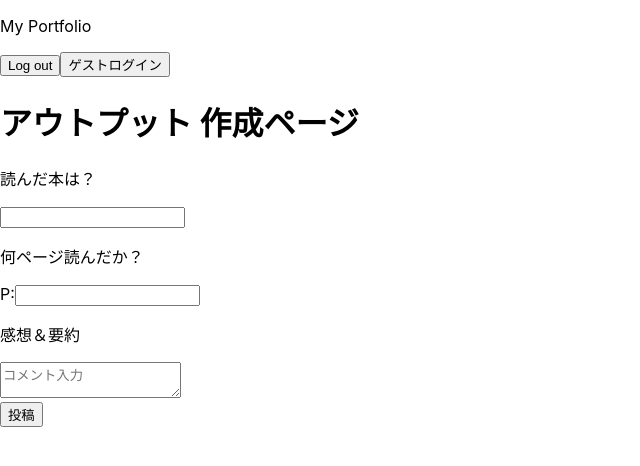
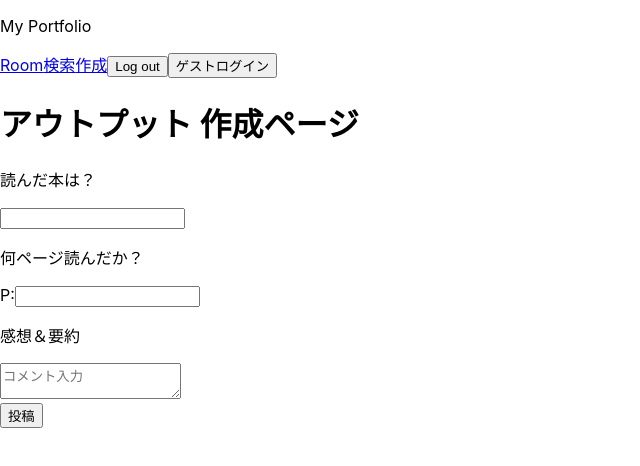
Before and after one commit to kotaro-lab457/ReadOut, a React (Create React App) app: page /make in a window 1280 px wide. Shown: the top 466 px of the page, without its empty margins (0-640 px from the left). Built offline with nearby package versions, Linux system fonts and the light colour scheme; no server answers.

Commit message:
リンク作成 #11

```diff
--- a/src/App.tsx
+++ b/src/App.tsx
@@ -1,46 +1,31 @@
 import React from "react";
-import { Switch, Route, BrowserRouter } from "react-router-dom";
+import { Switch, Route, BrowserRouter, Link } from "react-router-dom";
 import Make from "./pages/Make";
 import Login from "./pages/Login";
+import Room from "./pages/Room";
 import BooksSearch from "./pages/BooksSearch";
 
-import firebase from "./config/Firebase";
+import Header from "./component/Header";
 
 import { AuthService } from "./AuthService";
-import Room from "./pages/Room";
 
 const App: React.FC = () => {
-  const handleGuestLogin = () => {
-    firebase
-      .auth()
-      .signInAnonymously()
-      .then(({ user }) => {
-        user?.updateProfile({
-          displayName: "ゲストユーザー",
-        });
-      });
-  };
-
   return (
     <div>
-      <header>
-        <p>My Portfolio</p>
-        <button onClick={() => firebase.auth().signOut()}>Log out</button>
-        <button onClick={handleGuestLogin}>ゲストログイン</button>
-      </header>
-      <main>
-        <AuthService>
-          <BrowserRouter>
+      <AuthService>
+        <BrowserRouter>
+          <main>
+            <Header />
             <Switch>
               <Route exact path="/login" component={Login} />
               <Route exact path="/make" component={Make} />
               <Route exact path="/books" component={BooksSearch} />
               <Route exact path="/" component={Room} />
             </Switch>
-          </BrowserRouter>
-        </AuthService>
-      </main>
-      <footer></footer>
+          </main>
+          <footer></footer>
+        </BrowserRouter>
+      </AuthService>
     </div>
   );
 };
--- /dev/null
+++ b/src/component/Header.tsx
@@ -0,0 +1,29 @@
+import React from "react";
+import { Link } from "react-router-dom";
+
+import firebase from "../config/Firebase";
+
+const Header: React.FC = () => {
+  const handleGuestLogin = () => {
+    firebase
+      .auth()
+      .signInAnonymously()
+      .then(({ user }) => {
+        user?.updateProfile({
+          displayName: "ゲストユーザー",
+        });
+      });
+  };
+  return (
+    <header>
+      <p>My Portfolio</p>
+      <Link to="/">Room</Link>
+      <Link to="/books">検索</Link>
+      <Link to="/make">作成</Link>
+      <button onClick={() => firebase.auth().signOut()}>Log out</button>
+      <button onClick={handleGuestLogin}>ゲストログイン</button>
+    </header>
+  );
+};
+
+export default Header;
--- a/src/pages/Make.tsx
+++ b/src/pages/Make.tsx
@@ -19,9 +19,9 @@ const Make: React.FC = () => {
       pages: page,
       date: new Date(),
     });
-    setComment(comment);
-    setTitle(title);
-    setPage(page);
+    setComment("");
+    setTitle("");
+    setPage("");
     console.log(title + comment);
   };
   return (
@@ -31,6 +31,7 @@ const Make: React.FC = () => {
         <div>
           <p>読んだ本は？</p>
           <input
+            id="add"
             type="text"
             value={title}
             onChange={(e) => setTitle(e.target.value)}
@@ -39,6 +40,7 @@ const Make: React.FC = () => {
           <label>
             P:
             <input
+              id="add"
               type="text"
               value={page}
               onChange={(e) => setPage(e.target.value)}
@@ -46,6 +48,7 @@ const Make: React.FC = () => {
           </label>
           <p>感想＆要約</p>
           <textarea
+            id="add"
             placeholder="コメント入力"
             value={comment}
             onChange={(e) => setComment(e.target.value)}
```
